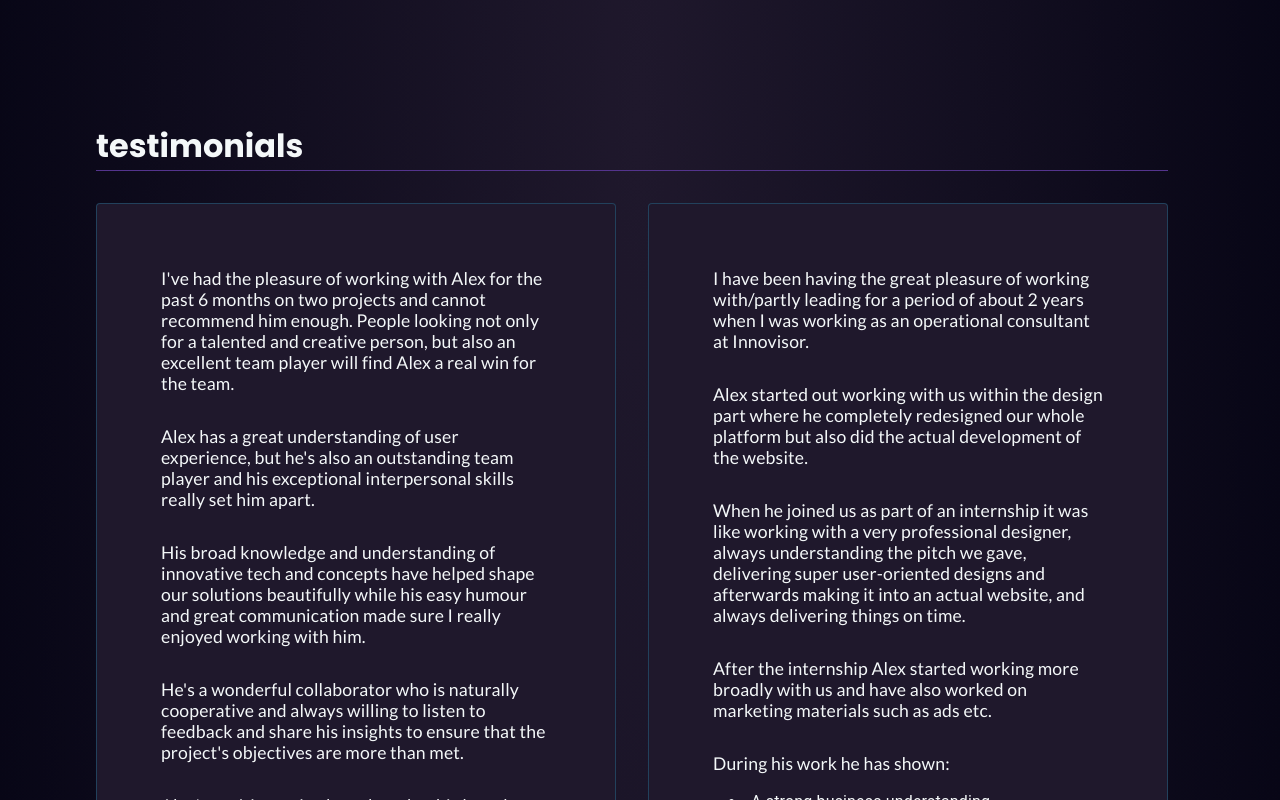
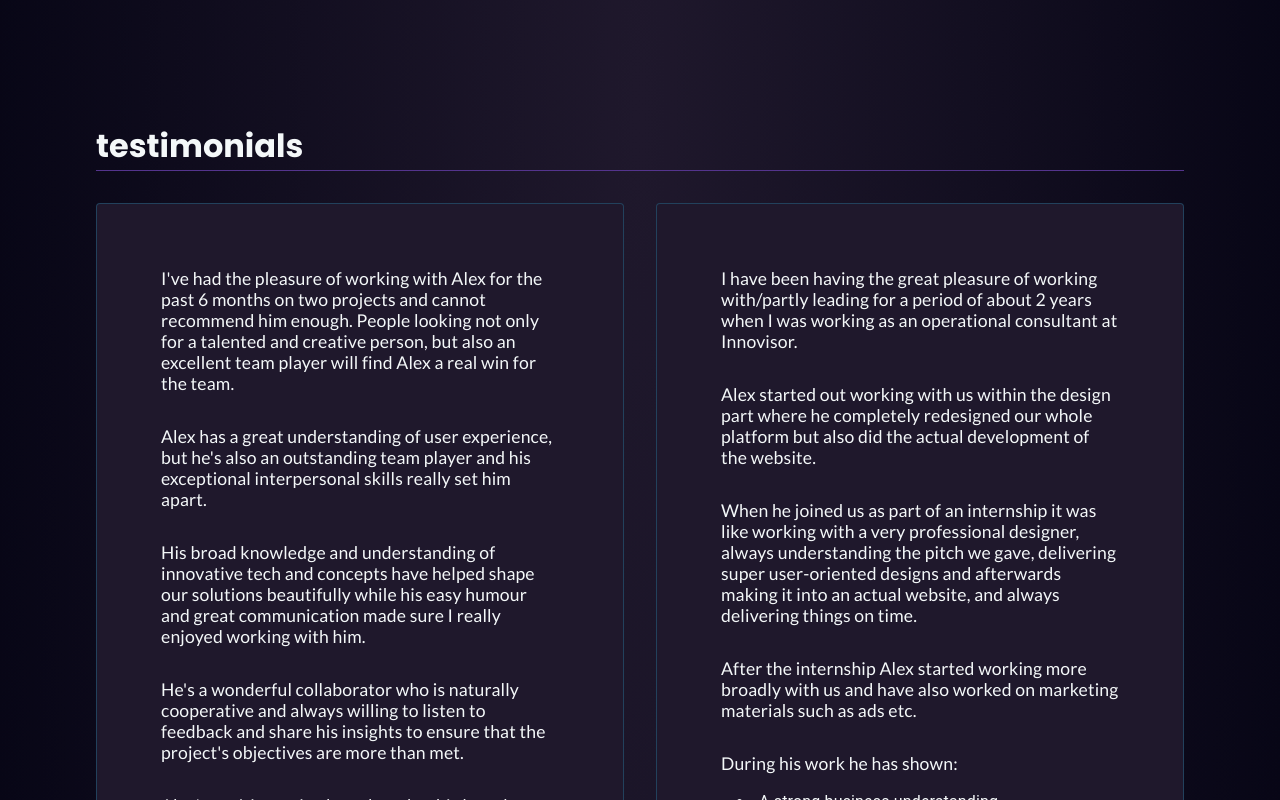
Before and after one commit to alexsilviuscr/portfolio, a Next.js app: page / in a window 1280 px wide. Shown: the part 4060-4860 px from the top of the page. Built offline with nearby package versions, Linux system fonts and the light colour scheme.

Commit message:
removed padding on testimonials

```diff
--- a/src/app/page.js
+++ b/src/app/page.js
@@ -226,7 +226,7 @@ export default function Home() {
             </div>
             {/* testimonials */}
             <div id="testimonials">
-              <article className="w-full md:text-left text-center sm:justify-start justify-center flex flex-col gap-8 pr-4 xp">
+              <article className="w-full md:text-left text-center sm:justify-start justify-center flex flex-col gap-8 xp">
                 <h3>testimonials</h3>
                 <Testimonials />
               </article>
```
